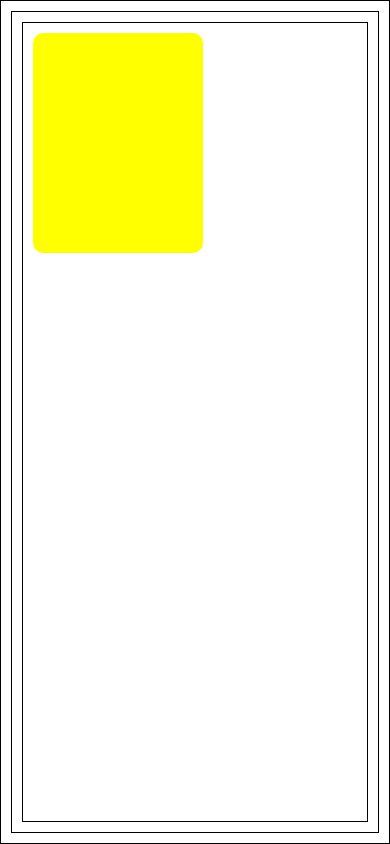
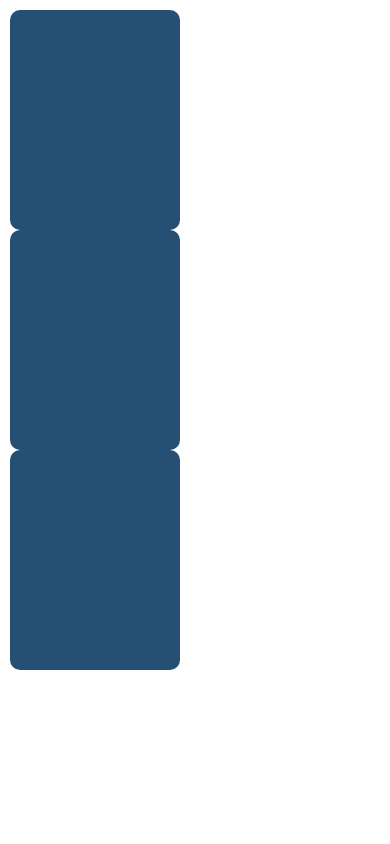
Before and after one commit to JAYATEJA04/ToDo-application_RN, a React Native app: screen / in a window 390 px wide. Built offline with nearby package versions, Linux system fonts and the light colour scheme.

Commit message:
i can now move multiple boxes without them being hidden because of other

```diff
--- a/App.tsx
+++ b/App.tsx
@@ -7,7 +7,11 @@ import {GestureHandlerRootView} from 'react-native-gesture-handler';
 const App = () => {
   return (
     <GestureHandlerRootView style={styles.container}>
-      <Animate />
+      <View>
+        <Animate />
+        <Animate />
+        <Animate />
+      </View>
     </GestureHandlerRootView>
   );
 };
@@ -17,7 +21,7 @@ const styles = StyleSheet.create({
     flex: 1,
     padding: 10,
     backgroundColor: 'white',
-    borderWidth: 1,
+    flexDirection: 'column',
   },
 });
 
--- a/src/components/Animation.tsx
+++ b/src/components/Animation.tsx
@@ -48,26 +48,23 @@ const Animate = () => {
       {translateY: withSpring(offsetY.value)},
       {scale: withTiming(pressed.value ? 1.2 : 1)},
     ],
-    backgroundColor: pressed.value ? 'orange' : 'yellow',
+    backgroundColor: pressed.value ? 'orange' : '#265073',
   }));
 
   return (
-    <GestureHandlerRootView style={styles.container}>
-      <View style={styles.container}>
-        <GestureDetector gesture={gesture}>
-          <Animated.View style={[styles.circle, animatedStyles]} />
-        </GestureDetector>
-      </View>
-    </GestureHandlerRootView>
+    <View style={styles.container}>
+      <GestureDetector gesture={gesture}>
+        <Animated.View style={[styles.circle, animatedStyles]} />
+      </GestureDetector>
+    </View>
   );
 };
 
 const styles = StyleSheet.create({
   container: {
     flex: 1,
-    padding: 10,
-    backgroundColor: 'white',
-    borderWidth: 1,
+    // padding: 10,
+    // backgroundColor: 'white',
   },
   circle: {
     height: 220,
```
